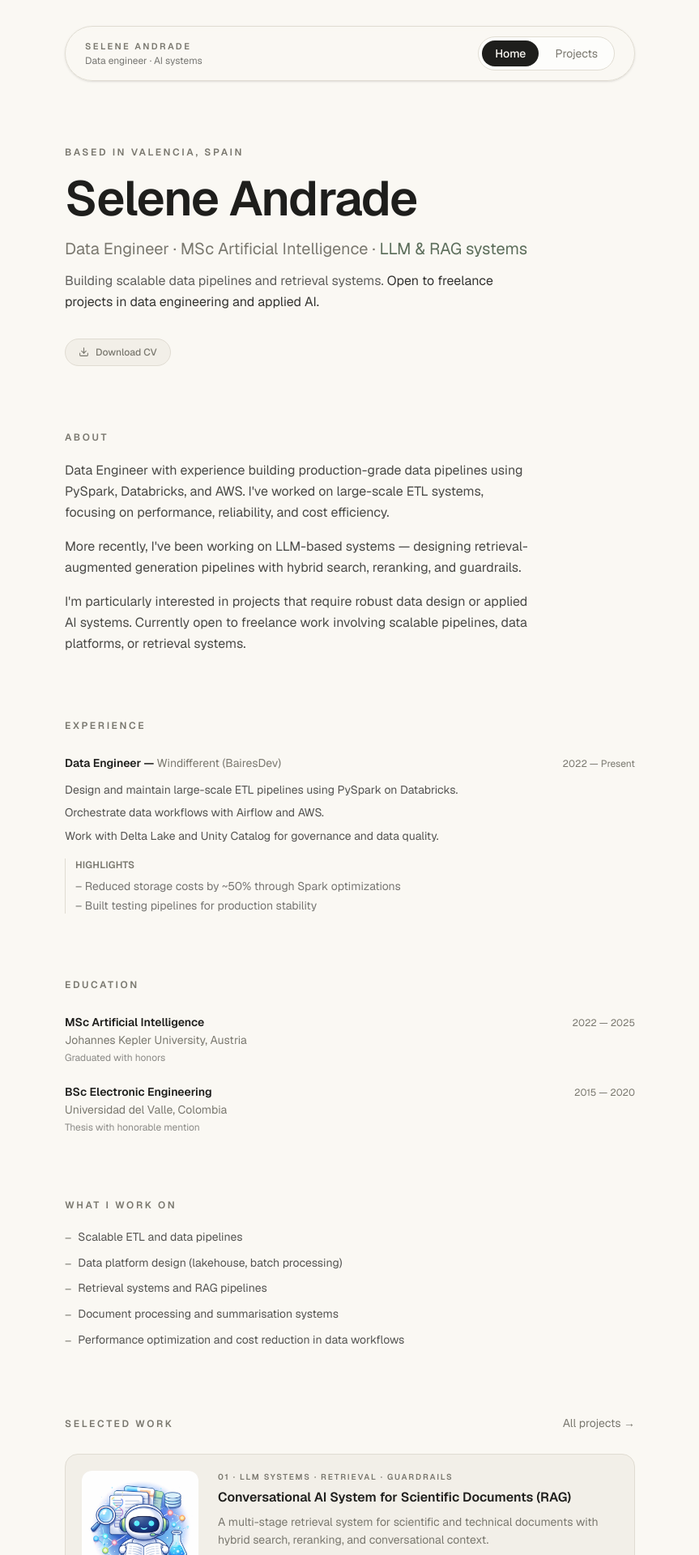
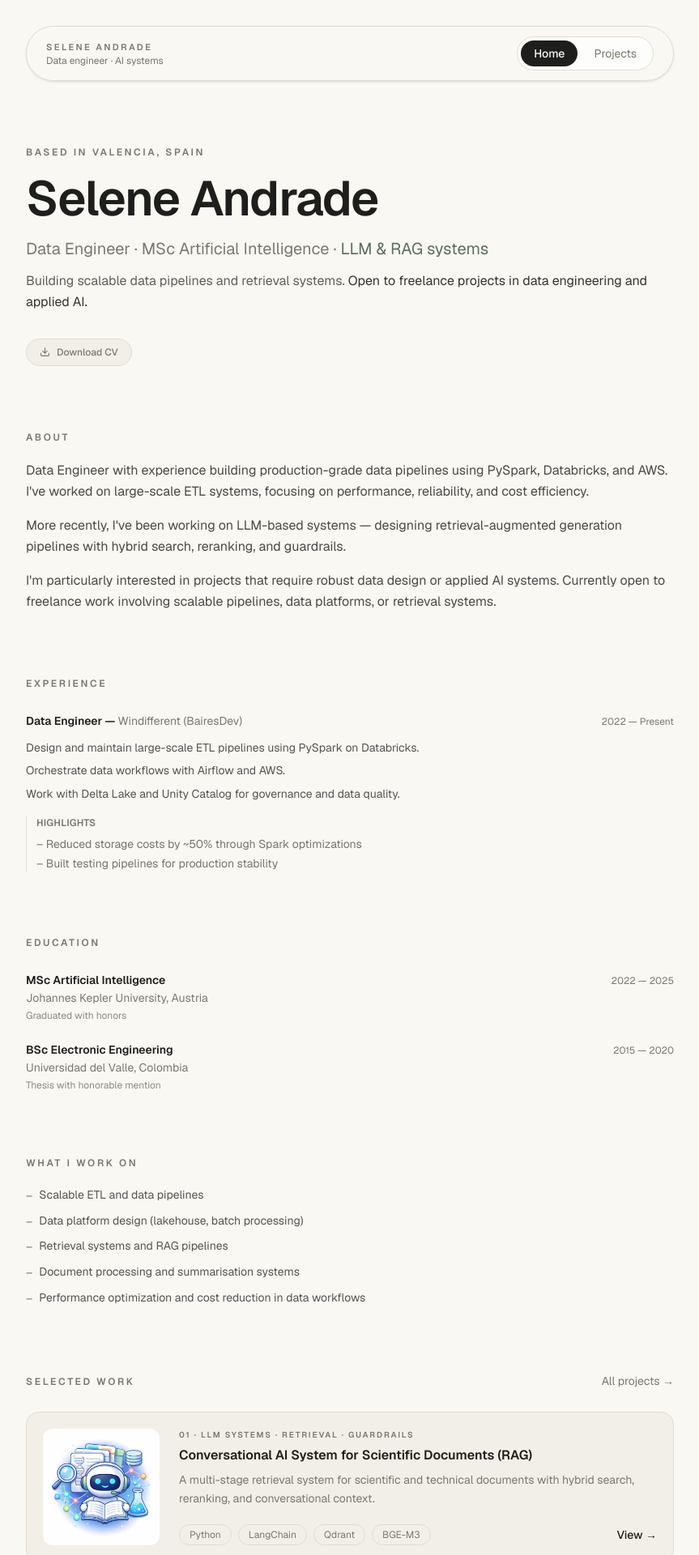
Before and after one commit to SAndrade2209/portfolio, a Next.js app: page / in a window 1280 px wide. Shown: the top 1920 px of the page at 81% size, without its empty margins (208-1071 px from the left). Built offline with nearby package versions, Linux system fonts and the light colour scheme.

Commit message:
fix corpus

```diff
--- a/app/globals.css
+++ b/app/globals.css
@@ -28,7 +28,8 @@ body {
   background: var(--background);
   color: var(--foreground);
   font-family: var(--font-geist-sans), system-ui, sans-serif;
-  line-height: 1.6;
+  font-size: 17px;
+  line-height: 1.65;
 }
 *, *::before, *::after {
   box-sizing: border-box;
--- a/app/page.tsx
+++ b/app/page.tsx
@@ -6,7 +6,7 @@ import { featuredProjects } from "@/app/data/projects";
 export default function Home() {
   return (
     <main className="min-h-screen bg-background text-foreground">
-      <div className="mx-auto max-w-3xl px-5 py-8 md:px-8">
+      <div className="mx-auto max-w-4xl px-6 py-8 md:px-12">
 
         <SiteHeader active="/" />
 
@@ -21,7 +21,8 @@ export default function Home() {
           <p className="mt-4 text-xl text-(--muted) leading-snug">
             Data Engineer · MSc Artificial Intelligence ·{" "}
             <span className="text-(--accent)">LLM &amp; RAG systems</span>
-          </p><p className="mt-3 text-base text-(--foreground)/70 leading-relaxed max-w-xl">
+          </p>
+          <p className="mt-3 text-base text-(--foreground)/70 leading-relaxed">
             Building scalable data pipelines and retrieval systems.{" "}
             <span className="text-(--foreground)/90">
               Open to freelance projects in data engineering and applied AI.
@@ -60,20 +61,20 @@ export default function Home() {
           <p className="text-xs font-semibold tracking-[0.22em] text-(--muted) uppercase mb-5">
             About
           </p>
-          <div className="flex flex-col gap-4 text-base leading-relaxed text-(--foreground)/80 max-w-xl">
+          <div className="flex flex-col gap-4 text-base leading-relaxed text-(--foreground)/80">
             <p>
               Data Engineer with experience building production-grade data
-              pipelines using PySpark, Databricks, and AWS. I've worked on
+              pipelines using PySpark, Databricks, and AWS. I&apos;ve worked on
               large-scale ETL systems, focusing on performance, reliability,
               and cost efficiency.
             </p>
             <p>
-              More recently, I've been working on LLM-based systems —
+              More recently, I&apos;ve been working on LLM-based systems —
               designing retrieval-augmented generation pipelines with hybrid
               search, reranking, and guardrails.
             </p>
             <p>
-              I'm particularly interested in projects that require robust data
+              I&apos;m particularly interested in projects that require robust data
               design or applied AI systems. Currently open to freelance
               work involving scalable pipelines, data platforms, or retrieval
               systems.
@@ -234,7 +235,7 @@ export default function Home() {
                     {project.stack.slice(0, 4).map((tag) => (
                       <span
                         key={tag}
-                        className="rounded-full border border-(--border) px-2.5 py-0.5 text-[10px] text-(--muted)"
+                        className="rounded-full border border-(--border) px-3 py-1 text-xs text-(--muted)"
                       >
                         {tag}
                       </span>
--- a/app/projects/album-covers/page.tsx
+++ b/app/projects/album-covers/page.tsx
@@ -8,7 +8,7 @@ export default function AlbumCovers() {
 
   return (
     <main className="min-h-screen bg-background text-foreground">
-      <div className="mx-auto max-w-3xl px-5 py-8 md:px-8">
+      <div className="mx-auto max-w-4xl px-6 py-8 md:px-12">
         <SiteHeader active="/projects" />
 
         <div className="relative mb-10 aspect-video w-full overflow-hidden rounded-2xl bg-(--surface-strong)">
@@ -58,7 +58,7 @@ export default function AlbumCovers() {
           <h1 className="text-3xl font-semibold leading-snug tracking-tight md:text-4xl">
             {project.title}
           </h1>
-          <p className="mt-4 text-base leading-relaxed text-(--muted) max-w-xl whitespace-pre-line">
+          <p className="mt-4 text-base leading-relaxed text-(--muted) whitespace-pre-line">
             {project.longSummary}
           </p>
           <div className="mt-6 flex flex-wrap gap-6 border-t border-(--border) pt-5 text-sm text-(--muted)">
@@ -74,7 +74,7 @@ export default function AlbumCovers() {
               {project.stack.map((tag) => (
                 <span
                   key={tag}
-                  className="rounded-full border border-(--border) px-2.5 py-0.5 text-[13px]"
+                  className="rounded-full border border-(--border) px-3 py-1 text-xs"
                 >
                   {tag}
                 </span>
--- a/app/projects/page.tsx
+++ b/app/projects/page.tsx
@@ -20,7 +20,7 @@ function ProjectCard({ project, index }: { project: Project; index: number }) {
       </div>
       <div className="flex flex-col justify-between gap-4">
         <div>
-          <p className="mb-2 text-[10px] font-semibold tracking-[0.18em] text-(--muted) uppercase">
+          <p className="mb-2 text-xs font-semibold tracking-[0.18em] text-(--muted) uppercase">
             {String(index + 1).padStart(2, "0")} &middot; {project.kicker}
           </p>
           <h2 className="text-xl font-semibold text-foreground leading-snug">
@@ -33,7 +33,7 @@ function ProjectCard({ project, index }: { project: Project; index: number }) {
         <div className="flex flex-wrap items-center justify-between gap-3">
           <div className="flex flex-wrap gap-2">
             {project.stack.slice(0, 4).map((tag) => (
-              <span key={tag} className="rounded-full border border-(--border) px-2.5 py-0.5 text-[10px] text-(--muted)">
+              <span key={tag} className="rounded-full border border-(--border) px-3 py-1 text-xs text-(--muted)">
                 {tag}
               </span>
             ))}
@@ -49,7 +49,7 @@ function ProjectCard({ project, index }: { project: Project; index: number }) {
 export default function Projects() {
   return (
     <main className="min-h-screen bg-background text-foreground">
-      <div className="mx-auto max-w-3xl px-5 py-8 md:px-8">
+      <div className="mx-auto max-w-4xl px-6 py-8 md:px-12">
         <SiteHeader active="/projects" />
         <section className="mb-14 pt-4">
           <p className="mb-4 text-xs font-semibold tracking-[0.22em] text-(--muted) uppercase">Work</p>
--- a/app/projects/scientific-rag/page.tsx
+++ b/app/projects/scientific-rag/page.tsx
@@ -7,7 +7,7 @@ export default function ScientificRAG() {
   const github = project.github;
   return (
     <main className="min-h-screen bg-background text-foreground">
-      <div className="mx-auto max-w-3xl px-5 py-8 md:px-8">
+      <div className="mx-auto max-w-4xl px-6 py-8 md:px-12">
         <SiteHeader active="/projects" />
         <div className="relative mb-10 aspect-video w-full overflow-hidden rounded-2xl bg-(--surface-strong)">
           <Image src={project.image} alt={project.imageAlt} fill sizes="(max-width: 768px) 100vw, 768px" className="object-cover" priority />
@@ -31,7 +31,7 @@ export default function ScientificRAG() {
             )}
           </div>
           <h1 className="text-3xl font-semibold leading-snug tracking-tight md:text-4xl">{project.title}</h1>
-          <p className="mt-4 text-base leading-relaxed text-(--muted) max-w-xl">{project.longSummary}</p>
+          <p className="mt-4 text-base leading-relaxed text-(--muted)">{project.longSummary}</p>
           <div className="mt-6 flex flex-wrap gap-6 border-t border-(--border) pt-5 text-sm text-(--muted)">
             <div>
               <p className="mb-0.5 font-semibold uppercase tracking-widest text-[15px]">Role</p>
@@ -43,7 +43,7 @@ export default function ScientificRAG() {
             </div>
             <div className="flex flex-wrap gap-2 items-start">
               {project.stack.map((tag) => (
-                <span key={tag} className="rounded-full border border-(--border) px-2.5 py-0.5 text-[13px]">{tag}</span>
+                <span key={tag} className="rounded-full border border-(--border) px-3 py-1 text-xs">{tag}</span>
               ))}
             </div>
           </div>
--- a/app/projects/summarization/page.tsx
+++ b/app/projects/summarization/page.tsx
@@ -6,7 +6,7 @@ export default function SummarizationProject() {
   const project = getProject("summarization");
   return (
     <main className="min-h-screen bg-background text-foreground">
-      <div className="mx-auto max-w-3xl px-5 py-8 md:px-8">
+      <div className="mx-auto max-w-4xl px-6 py-8 md:px-12">
         <SiteHeader active="/projects" />
         <div className="relative mb-10 aspect-video w-full overflow-hidden rounded-2xl bg-(--surface-strong)">
           <Image src={project.image} alt={project.imageAlt} fill sizes="(max-width: 768px) 100vw, 768px" className="object-cover" priority />
@@ -14,7 +14,7 @@ export default function SummarizationProject() {
         <div className="mb-12">
           <p className="mb-3 text-xs font-semibold tracking-[0.22em] text-(--muted) uppercase">{project.kicker}</p>
           <h1 className="text-3xl font-semibold leading-snug tracking-tight md:text-4xl">{project.title}</h1>
-          <p className="mt-4 text-base leading-relaxed text-(--muted) max-w-xl">{project.longSummary}</p>
+          <p className="mt-4 text-base leading-relaxed text-(--muted)">{project.longSummary}</p>
           <div className="mt-6 flex flex-wrap gap-6 border-t border-(--border) pt-5 text-sm text-(--muted)">
             <div>
               <p className="mb-0.5 font-semibold uppercase tracking-widest text-[15px]">Role</p>
@@ -26,7 +26,7 @@ export default function SummarizationProject() {
             </div>
             <div className="flex flex-wrap gap-2 items-start">
               {project.stack.map((tag) => (
-                <span key={tag} className="rounded-full border border-(--border) px-2.5 py-0.5 text-[13px]">{tag}</span>
+                <span key={tag} className="rounded-full border border-(--border) px-3 py-1 text-xs">{tag}</span>
               ))}
             </div>
           </div>
```
